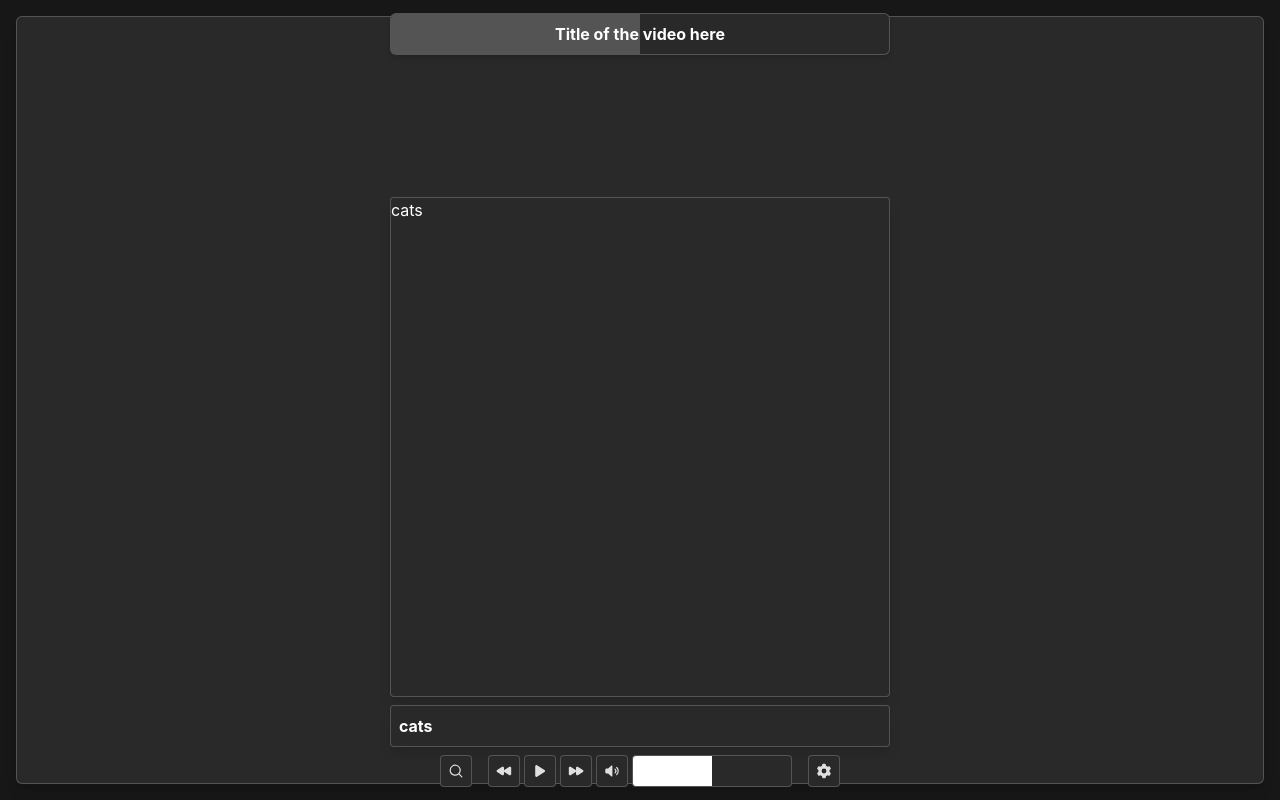
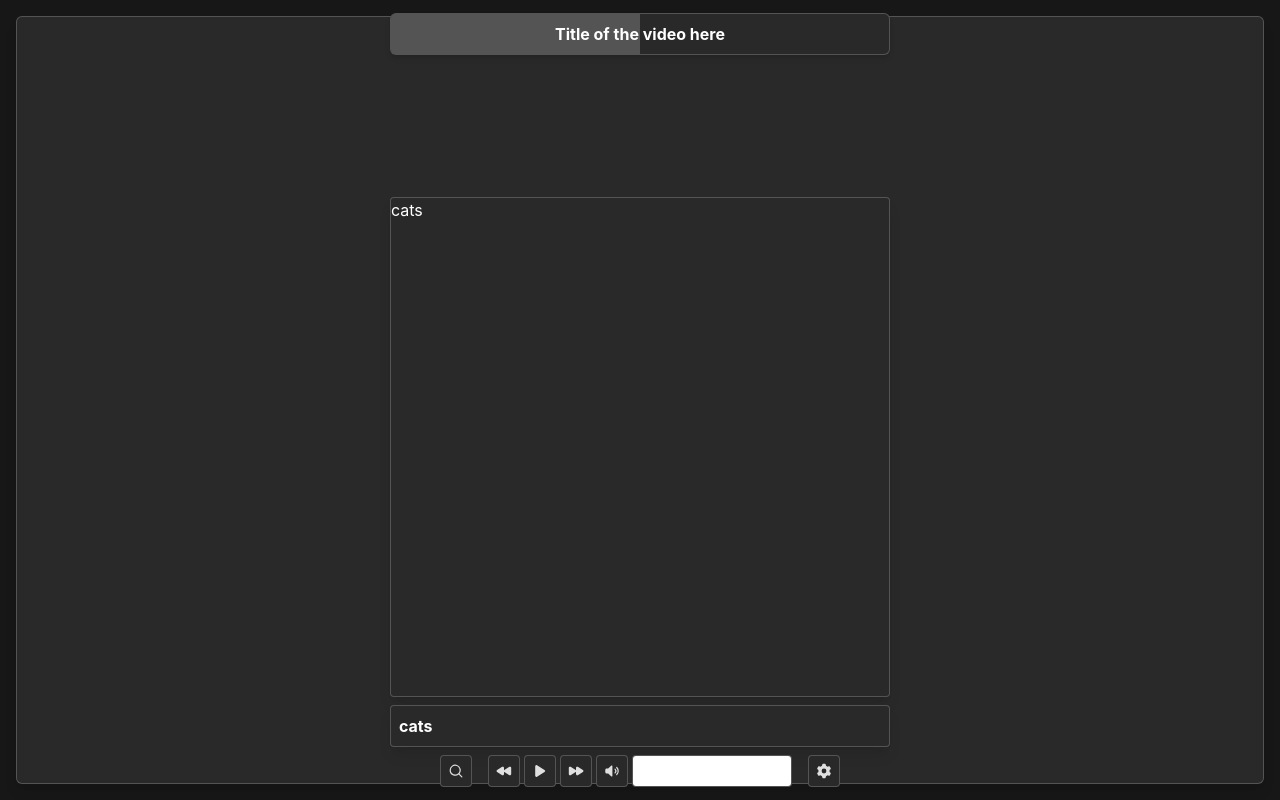
Before and after one commit to vlad-solomon/vibe-with-cat, a React (Vite) app: page / in a window 1280 px wide. Built offline with nearby package versions, Linux system fonts and the light colour scheme.

Commit message:
create volume slider

```diff
--- a/src/App.jsx
+++ b/src/App.jsx
@@ -11,6 +11,7 @@ import {
     ForwardIcon,
     Cog6ToothIcon,
 } from "@heroicons/react/20/solid";
+import VolumeSlider from "./components/VolumeSlider";
 
 export default function App() {
     const [query, setQuery] = useState("cats");
@@ -74,10 +75,7 @@ export default function App() {
                             <Button icon={BackwardIcon} />
                             <Button icon={PlayIcon} />
                             <Button icon={ForwardIcon} />
-                            <Button icon={SpeakerWaveIcon} />
-                            <div className="relative w-40 border-white/20 border rounded bg-gray overflow-hidden">
-                                <div className="absolute h-full w-1/2 bg-white"></div>
-                            </div>
+                            <VolumeSlider />
                         </div>
                         <Button icon={Cog6ToothIcon} />
                     </div>
--- /dev/null
+++ b/src/components/VolumeSlider.jsx
@@ -0,0 +1,48 @@
+import { useRef, useState } from "react";
+import Button from "./Button";
+import { SpeakerWaveIcon } from "@heroicons/react/20/solid";
+
+export default function VolumeSlider() {
+    const [volume, setVolume] = useState(1);
+    const sliderRef = useRef(null);
+
+    function updateVolume(e) {
+        if (!sliderRef.current) return;
+
+        const rect = sliderRef.current.getBoundingClientRect();
+        const offsetX = e.clientX - rect.left;
+        const newVolume = Math.min(Math.max(offsetX / rect.width, 0), 1);
+        setVolume(newVolume);
+    }
+
+    function handleMouseMove(event) {
+        updateVolume(event);
+    }
+
+    function handleMouseUp() {
+        document.removeEventListener("mousemove", handleMouseMove);
+        document.removeEventListener("mouseup", handleMouseUp);
+    }
+
+    function handleMouseDown(event) {
+        updateVolume(event);
+        document.addEventListener("mousemove", handleMouseMove);
+        document.addEventListener("mouseup", handleMouseUp);
+    }
+
+    return (
+        <>
+            <Button icon={SpeakerWaveIcon} />
+            <div
+                className="relative w-40 border-white/20 border rounded bg-gray overflow-hidden cursor-pointer"
+                ref={sliderRef}
+                onMouseDown={handleMouseDown}
+            >
+                <div
+                    className="absolute h-full w-1/2 bg-white"
+                    style={{ width: `${volume * 100}%` }}
+                ></div>
+            </div>
+        </>
+    );
+}
```
